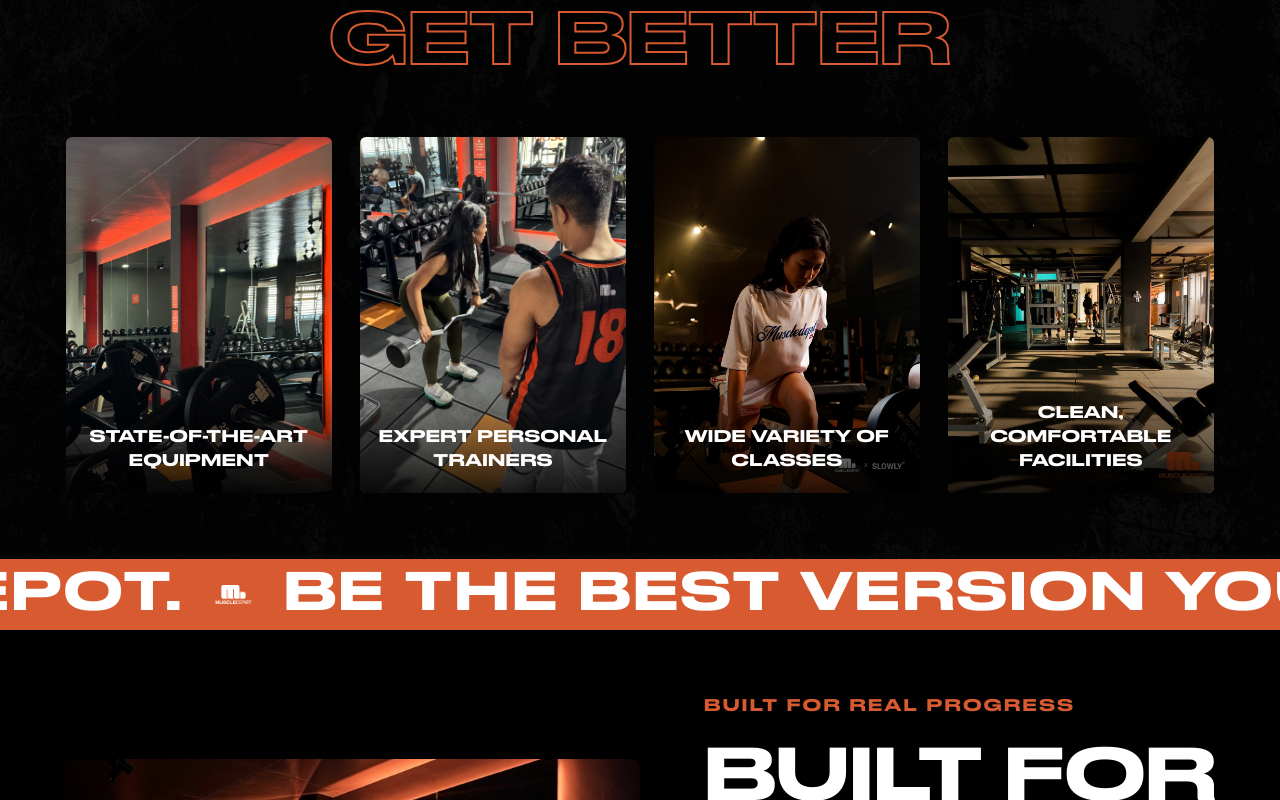
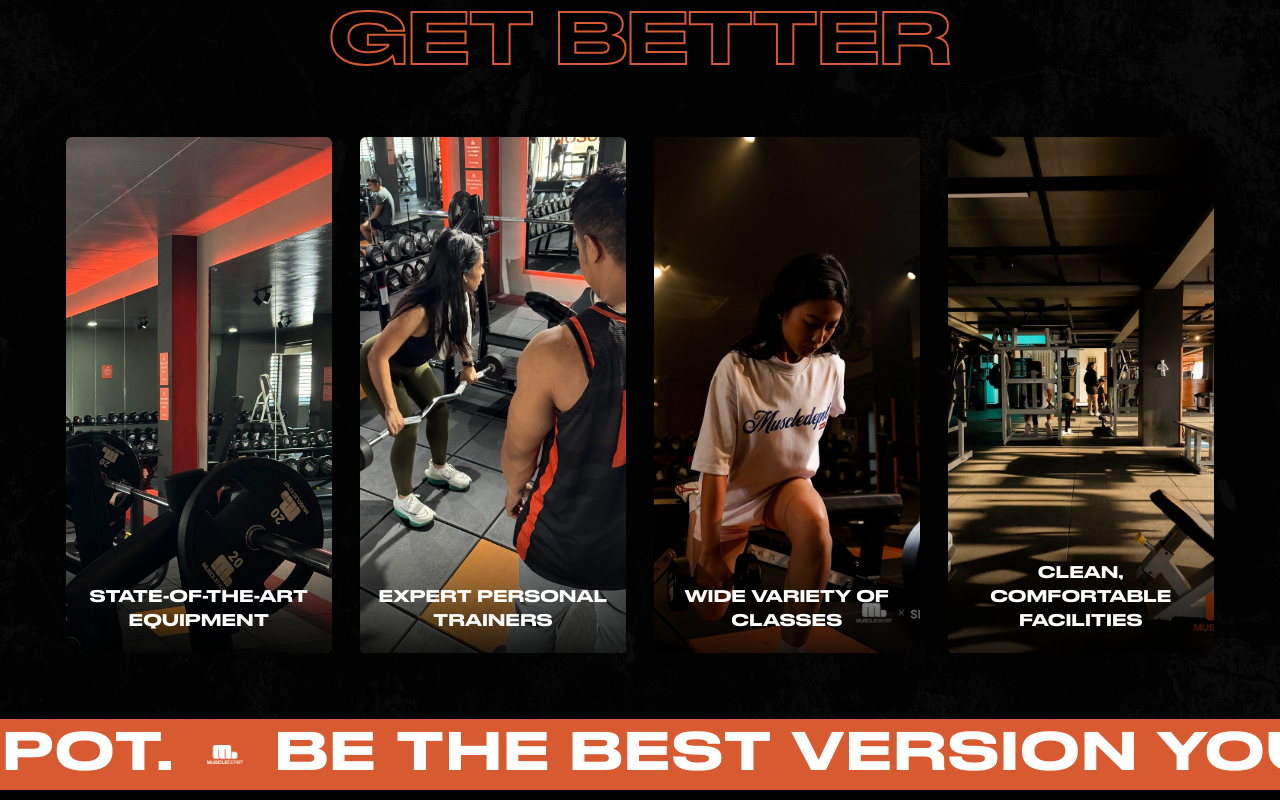
Before and after one commit to kdnatividad/muscledep0t, a Next.js app: page / in a window 1280 px wide. Shown: the part 960-1760 px from the top of the page. Built offline with nearby package versions, Linux system fonts and the light colour scheme.

Commit message:
Width tweak

```diff
--- a/app/globals.css
+++ b/app/globals.css
@@ -18,6 +18,12 @@
     --background: #000000;
     --foreground: #ffffff;
   }
+}
+
+html,
+body {
+  overflow-x: hidden;
+  max-width: 100%;
 }
 
 body {
--- a/components/Navbar.tsx
+++ b/components/Navbar.tsx
@@ -16,7 +16,7 @@ export default function Navbar() {
 
   return (
     <>
-      <nav className="fixed top-0 left-0 right-0 z-50 bg-black/50 backdrop-blur-sm py-3 md:py-4">
+      <nav className="fixed top-0 left-0 right-0 z-50 bg-black/50 backdrop-blur-sm py-3 md:py-4 overflow-x-hidden">
       <div className="flex items-center justify-between px-6 md:px-8 mx-auto w-full" style={{ maxWidth: "1600px" }}>
         {/* Logo */}
         <div className="flex items-center">
--- a/components/Services.tsx
+++ b/components/Services.tsx
@@ -15,7 +15,7 @@ const drukText: React.CSSProperties = {
 
 export default function Services() {
   return (
-    <section className="relative overflow-hidden py-16 px-6 md:px-16">
+    <section className="relative overflow-x-hidden overflow-hidden py-16 px-6 md:px-16 w-full">
       <img src="/6829.jpg" alt="" className="absolute inset-0 w-full h-full object-cover object-center" style={{ opacity: 0.3, zIndex: 0 }} />
       <div className="absolute inset-0" style={{ backgroundColor: "rgba(0,0,0,0.85)", zIndex: 1 }} />
 
@@ -33,12 +33,12 @@ export default function Services() {
         </div>
 
         {/* Cards */}
-        <div className="grid grid-cols-1 sm:grid-cols-2 lg:grid-cols-4 gap-6">
+        <div className="grid grid-cols-1 sm:grid-cols-2 lg:grid-cols-4 gap-6 w-full xl:max-w-350 xl:mx-auto">
           {cards.map((card) => (
             <div
               key={card.title}
-              className="group relative rounded-lg overflow-hidden cursor-pointer transition-all duration-300"
-              style={{ aspectRatio: "3/4", border: "2px solid transparent" }}
+              className="group relative rounded-lg overflow-hidden cursor-pointer transition-all duration-300 h-100 sm:h-112.5 lg:h-130"
+              style={{ border: "2px solid transparent" }}
               onMouseEnter={(e) => {
                 e.currentTarget.style.borderColor = "rgba(216,90,48,0.45)";
                 e.currentTarget.style.boxShadow = "0 0 20px 4px rgba(216,90,48,0.3)";
```
